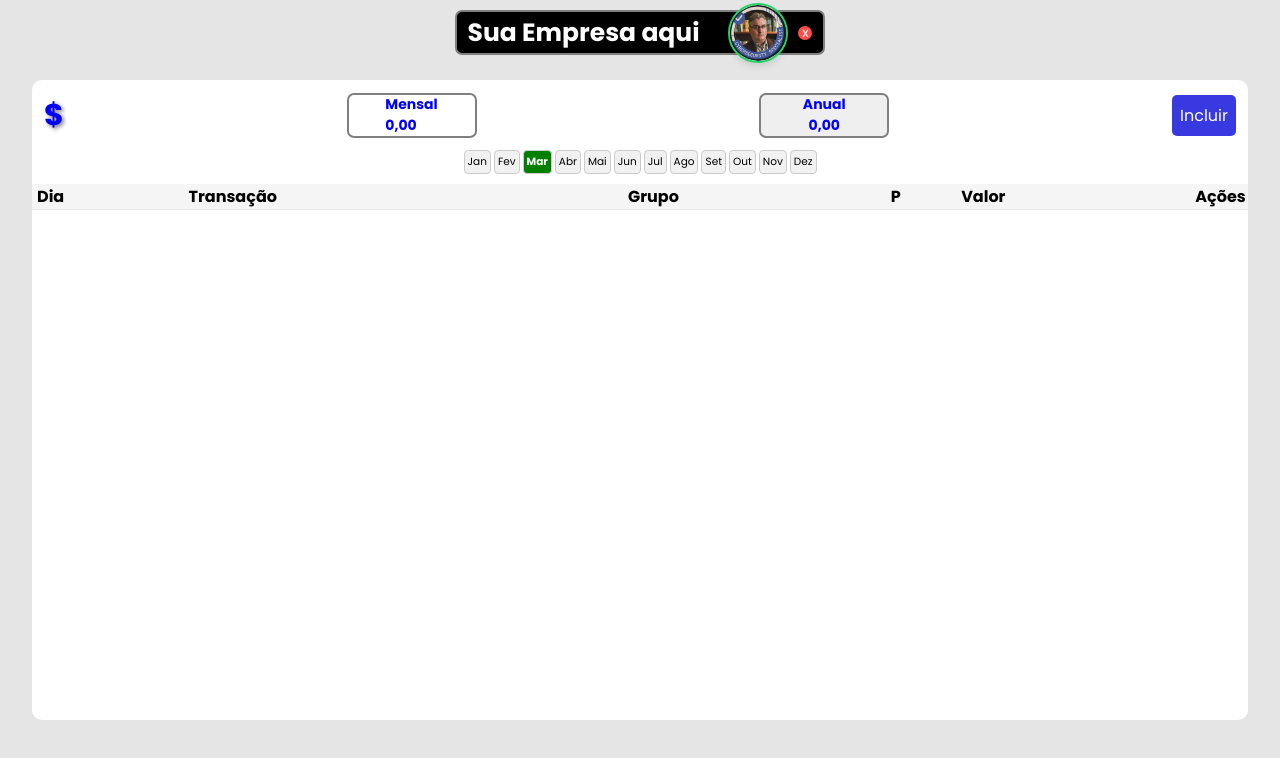
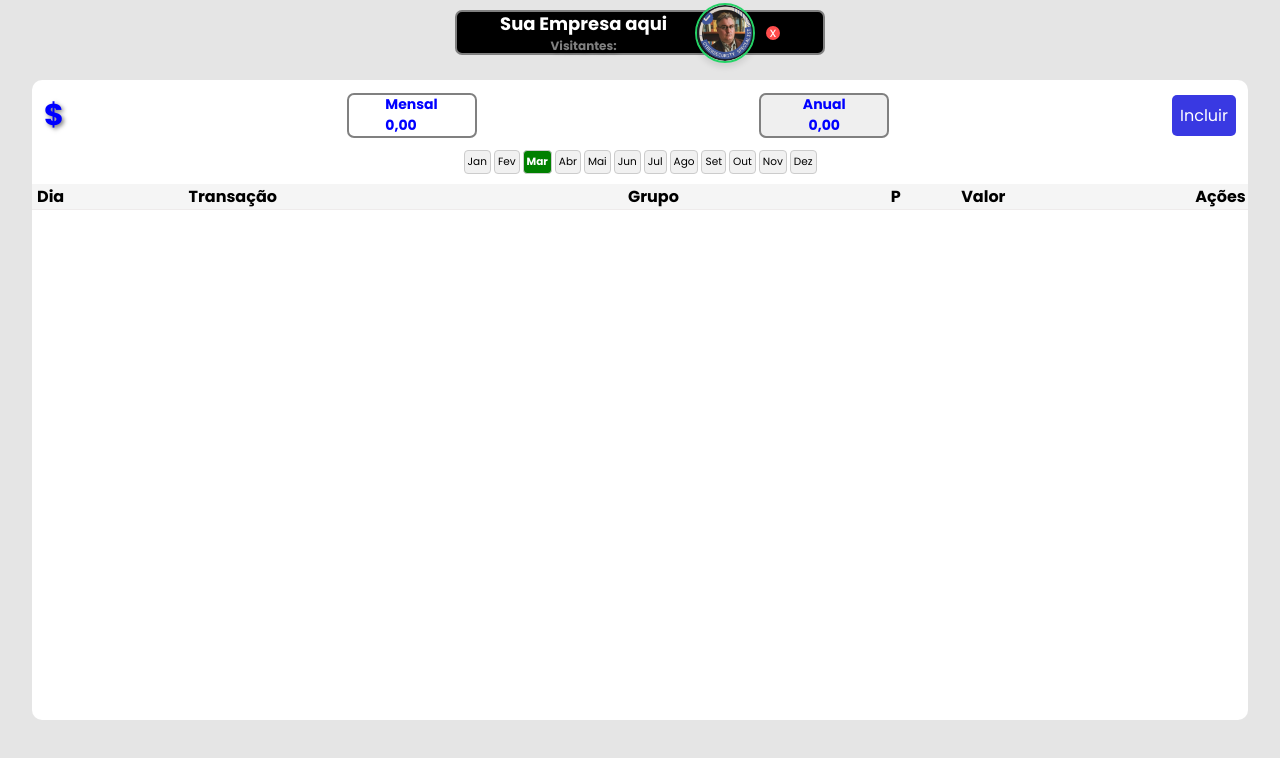
Before and after one commit to souzamarcell/custo-311, a plain HTML site: page index.html in a window 1280 px wide. Drawn offline with nearby package versions, Linux system fonts and the light colour scheme.

Commit message:
feat: visitantes party 1.2.1

```diff
--- a/index.html
+++ b/index.html
@@ -12,11 +12,23 @@
   <div style="position: relative;"></div>
 
   <span class="texto-acima">
-    Sua Empresa aqui
+    <span class="sua-empresa">
+      <p> Sua Empresa aqui </p>
+      <p id="contadores">Visitantes: <span id="contador"></span></p>
+
+      <!-- hitwebcounter Code START -->
+      <!-- <a href="https://www.hitwebcounter.com" target="_blank">
+        <img
+          src="https://hitwebcounter.com/counter/counter.php?page=19786819&style=0001&nbdigits=9&type=page&initCount=100"
+          title="Counter Widget" Alt="Visit counter For Websites" border="0" />
+      </a> -->
+
+    </span>
+
     <div class="espacoIcone">....</div>
     <a href="https://wa.me/5592991357070" class="whatsApp-link" target="_blank">
       <div class="whatsApp-icon">
-        <img src="marcell-whatsApp.jpg" alt="whatsApp Marcell Ramos de Souza">
+        <img src="Imagens/marcell-whatsApp.jpg" alt="whatsApp Marcell Ramos de Souza">
       </div>
     </a>
     &nbsp&nbsp
--- a/package.json
+++ /dev/null
@@ -1,5 +0,0 @@
-{
-  "dependencies": {
-    "sweetalert2": "^11.17.2"
-  }
-}
--- a/style.css
+++ b/style.css
@@ -64,7 +64,7 @@ button {
   align-items: center;
   justify-content: center;
   box-shadow: 0px 4px 6px rgba(0, 0, 0, 0.1);
-  border: 2px solid #25D366;
+  border: 2px solid #25d366;
 }
 .whatsApp-icon img {
   width: 100%;
@@ -99,7 +99,6 @@ button {
   font-weight: bold;
   font-size: 30px;
 }
-
 
 #new {
   font-size: 16px;
@@ -187,7 +186,6 @@ button {
   font-weight: bold;
 }
 
-
 table {
   margin: 0 auto; /* Centraliza a tabela */
   width: 100%;
@@ -237,7 +235,6 @@ tbody tr td.acao {
   text-align: center;
 }
 
-
 #total-salario {
   font-weight: bold;
   font-size: 14px; /* Aumentei um pouco o tamanho da fonte */
@@ -283,7 +280,6 @@ tbody tr td.acao {
 
   /* background-color: gray; */
 }
-
 
 #total-salario-mensal {
   font-size: 12px;
@@ -500,7 +496,6 @@ td button i:first-child {
   display: flex;
 }
 
-
 #tabela-saldos th,
 #tabela-saldos td {
   text-align: center; /* Centraliza o texto nas colunas */
@@ -592,10 +587,33 @@ td button i:first-child {
   background-color: #cc0000; /* Vermelho mais escuro ao passar o mouse */
 }
 
-
 /* Efeito ao focar */
 .modal select#m-tipo:focus {
   border-color: #007bff;
   box-shadow: 0 0 5px rgba(0, 123, 255, 0.5);
   border-radius: 7px;
 }
+
+.sua-empresa {
+  display: flex;
+  flex-direction: column; /* Organiza os elementos em coluna */
+  align-items: center; /* Centraliza os elementos */
+  text-align: center;
+  /* font-family: Arial, sans-serif; */
+}
+.sua-empresa p {
+  margin: 0px 0; /* Espaçamento entre os textos */
+  font-size: 18px; /* Tamanho padrão */
+  font-weight: bold;
+}
+.sua-empresa #contador {
+  font-size: 12px; /* Letra menor para o ID contador */
+  color: gray; /* Cor diferenciada */
+}
+.sua-empresa #contadores {
+  font-size: 12px; /* Letra menor para o ID contador */
+  color: gray; /* Cor diferenciada */
+}
+#naoQuebraLinha {
+  white-space: nowrap;
+}
```
Also changed, not shown: script.js (+8 -0 lines), Imagens/cartao-visita-qrcode.webp (renamed from cartao-visita-qrcode.webp), Imagens/cartao-visita-qrcode.webp-original - Copia.webp (renamed from cartao-visita-qrcode.webp-original - Copia.webp), Imagens/cartao-visita-qrcode.webp-original.jpg (renamed from cartao-visita-qrcode.webp-original.jpg), Imagens/cartao-visita-qrcode.webp-original.webp (renamed from cartao-visita-qrcode.webp-original.webp), Imagens/marcell-whatsApp.jpg (renamed from marcell-whatsApp.jpg), Imagens/qr-code.jpg (renamed from qr-code.jpg), 1 other file.
